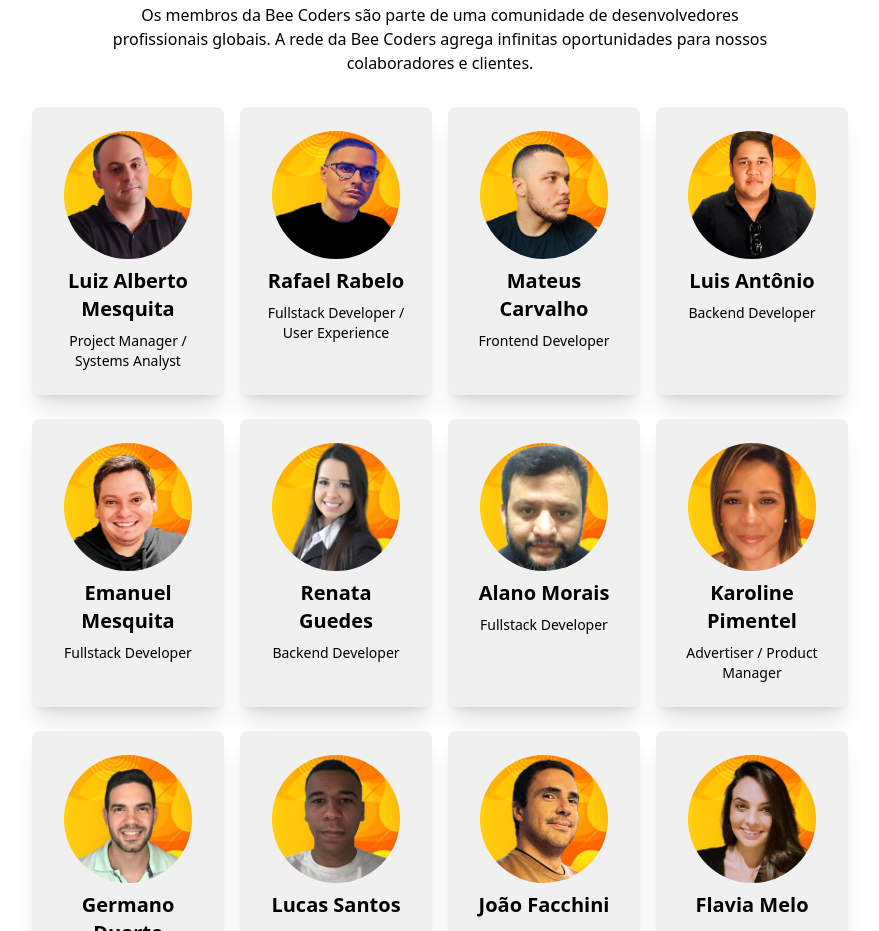
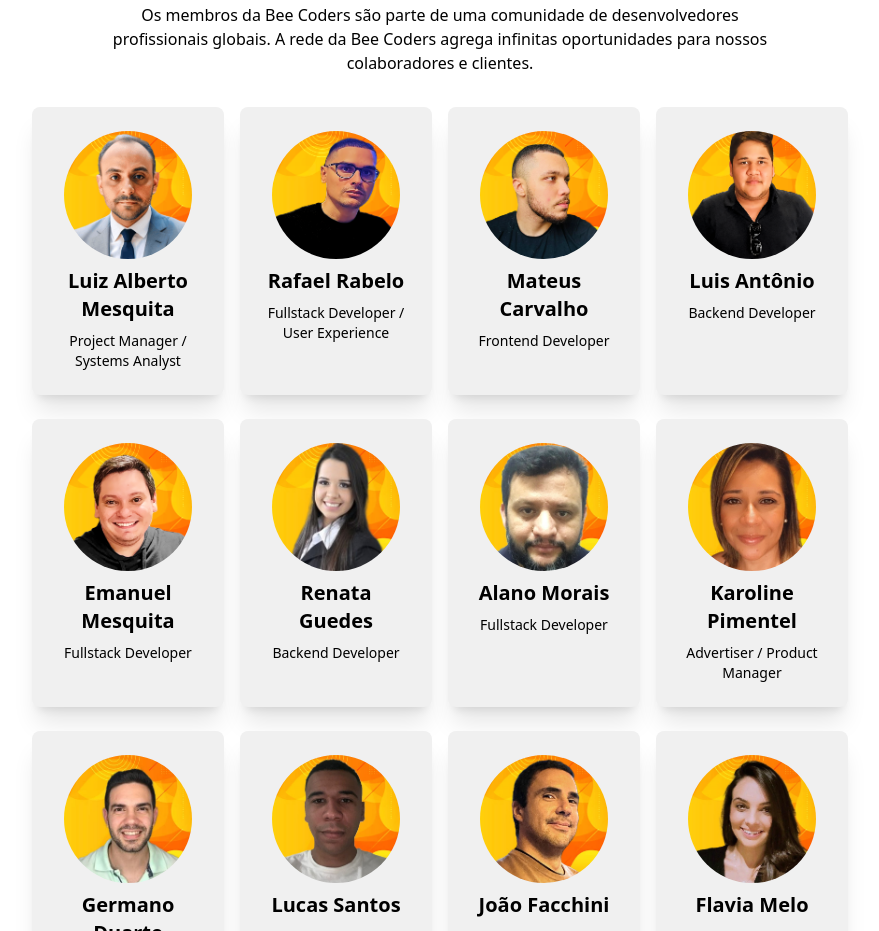
Before and after one commit to beecodersclub/website, a website: page docs/index.html in a window 1280 px wide. Shown: the part 2411-3342 px from the top of the page, without its empty margins (200-1079 px from the left). Drawn offline with nearby package versions, Linux system fonts and the light colour scheme.

Commit message:
fix(docs): update image source for Luiz Mesquita's profile picture in index.html

```diff
--- a/docs/index.html
+++ b/docs/index.html
@@ -359,7 +359,7 @@
       <div class="flex flex-row flex-wrap gap-4 mt-8 justify-items-center justify-center">
         <div class="card w-40 sm:w-48 bg-gray p-6 rounded-lg shadow-xl text-center mb-2">
           <img class="mx-auto h-auto w-24 lg:h-auto lg:w-32 rounded-full mb-2"
-            src="images/profiles/luiz.png" alt="Luiz Mesquita" />
+            src="images/profiles/luiz2.png" alt="Luiz Mesquita" />
           <h2 class="text-xl  font-bold mb-2">Luiz Alberto Mesquita</h2>
           <p class="text-sm">Project Manager / Systems Analyst</p>
         </div>
```
Also changed, not shown: 2 other files.
